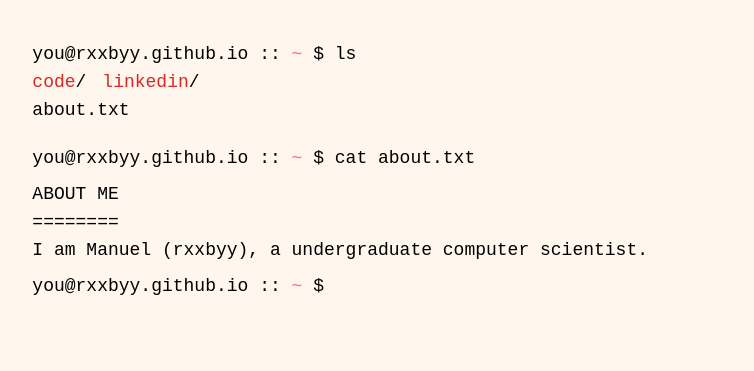
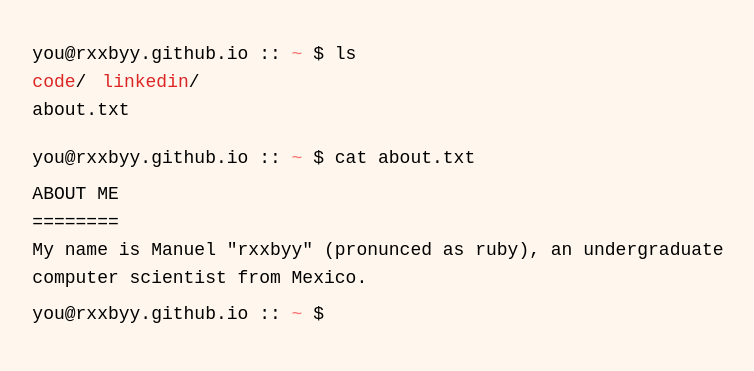
Before and after one commit to rxxbyy/rxxbyy.github.io, a website: page src/index.html in a window 1280 px wide. Shown: the whole page, without its empty margins (221-975 px from the left). Drawn offline with Linux system fonts and the light colour scheme.

Commit message:
fix: grammatical fix

```diff
--- a/src/index.html
+++ b/src/index.html
@@ -30,7 +30,8 @@
             <br>
             ========
             <br>
-            I am Manuel (rxxbyy), a undergraduate computer scientist.
+            My name is Manuel "rxxbyy" (pronunced as ruby), an undergraduate computer scientist
+            from Mexico.
         </p>
     </main>
     <footer class="flex flex-row">
```
